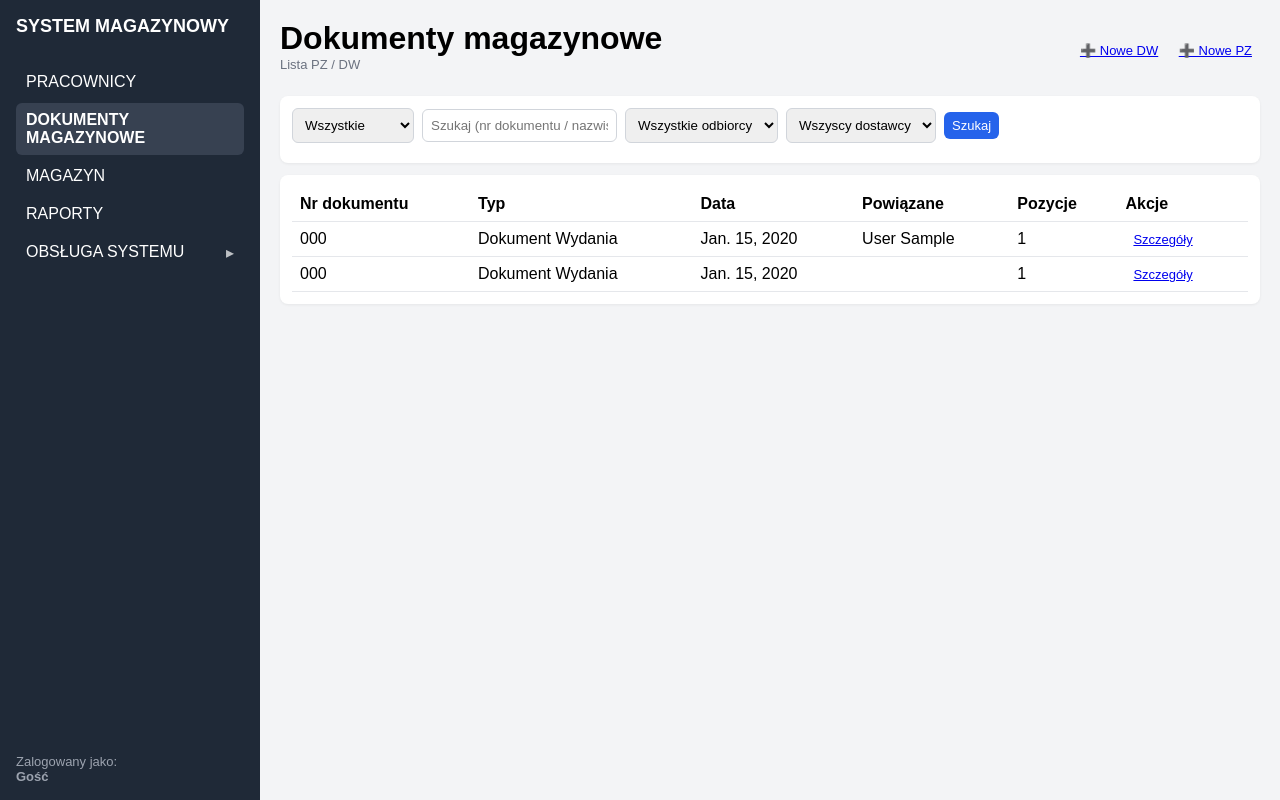
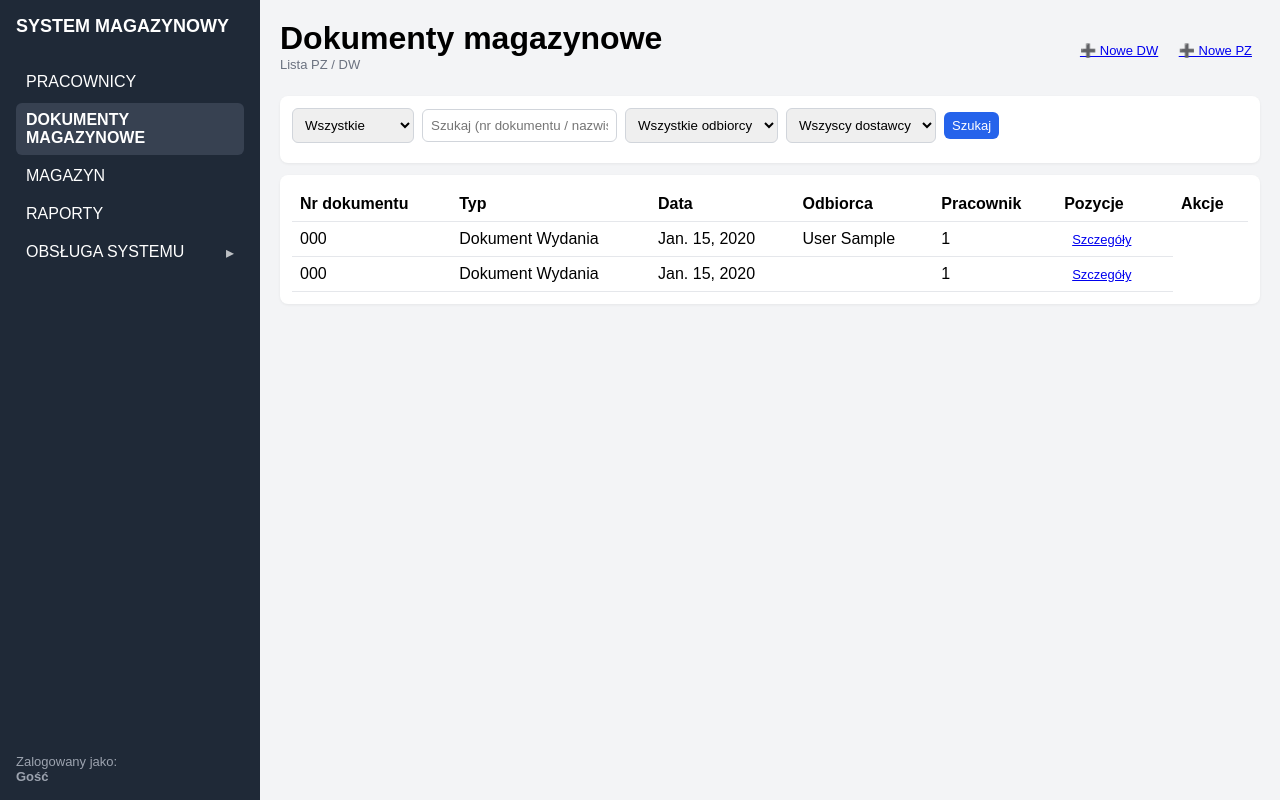
Before and after one commit to Ceva445/szafa, a Django app: page /documents/ in a window 1280 px wide. Run offline with Django 5.2, Linux system fonts and the light colour scheme; tables that the repository leaves empty hold one stand-in row (values such as "Sample post").

Commit message:
Added column Odbiorca for DW

```diff
--- a/templates/documents/list.html
+++ b/templates/documents/list.html
@@ -42,7 +42,8 @@
         <th>Nr dokumentu</th>
         <th>Typ</th>
         <th>Data</th>
-        <th>Powiązane</th>
+        <th>Odbiorca</th>
+        <th>Pracownik</th>
         <th>Pozycje</th>
         <th>Akcje</th>
       </tr>
@@ -54,6 +55,7 @@
           <td>{{ d.document_number }}</td>
           <td>DW</td>
           <td>{{ d.issue_date }}</td>
+          <td>{{ d.employee.company.name }}</td>
           <td>{{ d.employee.last_name }} {{ d.employee.first_name }}</td>
           <td>{{ d.items.count }}</td>
           <td class="actions">
```
